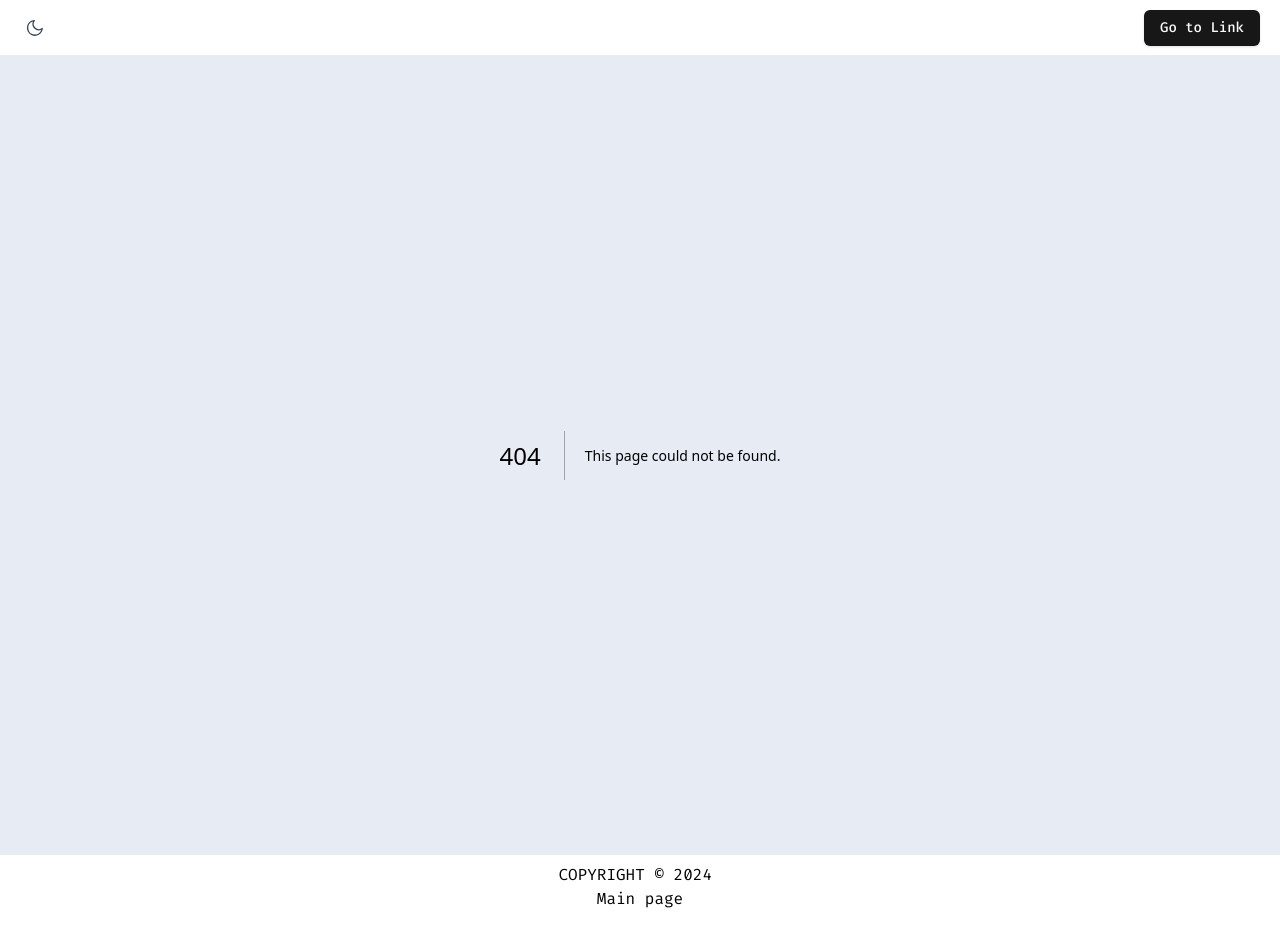
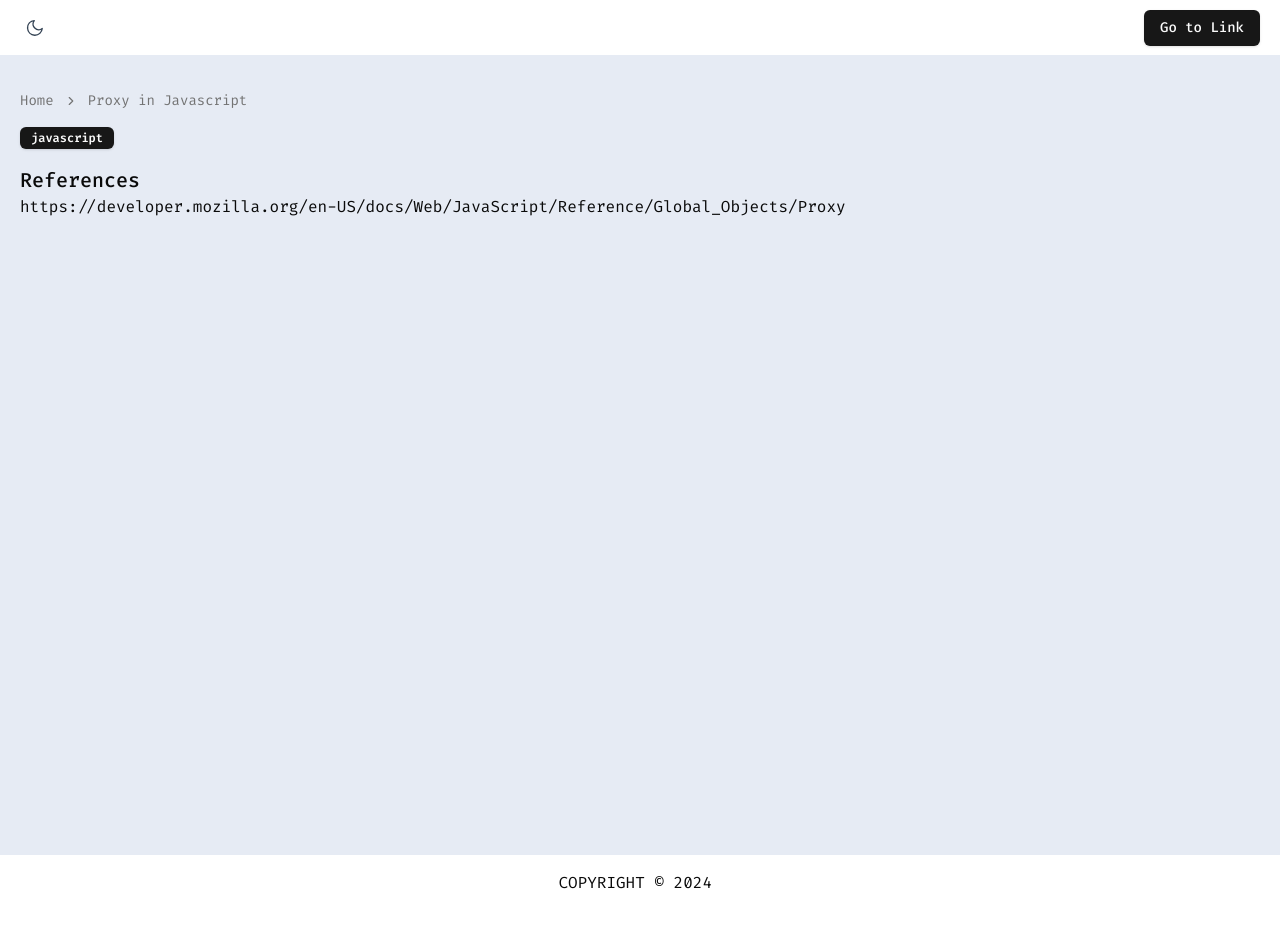
Before and after one commit to phamhongphuc1999/my-next-app, a Next.js app: page /js/proxy-object in a window 1280 px wide. Before the commit this address had no page. Before the commit the page ends 911 px from the top, so only its background shows below. Built offline with nearby package versions, Linux system fonts and the light colour scheme; what better-react-mathjax would draw is missing.

Commit message:
fix: mobx

```diff
--- /dev/null
+++ b/app/js/proxy-object/page.tsx
@@ -0,0 +1,27 @@
+import Link from 'next/link';
+import CommonContainer from 'src/components/box/CommonContainer';
+import TopicHeader from 'src/components/TopicHeader';
+
+export default function ProxyObject() {
+  return (
+    <CommonContainer>
+      <TopicHeader
+        seoProps={{ title: 'Proxy in Javascript' }}
+        breadcrumbProps={{
+          configs: [{ label: 'Home', link: '/' }, { label: 'Proxy in Javascript' }],
+        }}
+        tabProps={{ index: 6 }}
+      />
+      <div>
+        <p className="text-[20px] font-[500]">References</p>
+        <Link
+          href="https://developer.mozilla.org/en-US/docs/Web/JavaScript/Reference/Global_Objects/Proxy"
+          target="_blank"
+          className="mt-[1rem] break-words"
+        >
+          https://developer.mozilla.org/en-US/docs/Web/JavaScript/Reference/Global_Objects/Proxy
+        </Link>
+      </div>
+    </CommonContainer>
+  );
+}
--- a/src/components/LayoutWrapper/index.tsx
+++ b/src/components/LayoutWrapper/index.tsx
@@ -3,6 +3,7 @@
 import Link from 'next/link';
 import { ReactNode } from 'react';
 import Header from './Header';
+import { GithubIcon } from '../icons';
 
 interface Props {
   children: ReactNode;
@@ -15,10 +16,10 @@ export default function LayoutWrapper({ children }: Props) {
       <div className="bg-black-200">
         <div className="flex h-full flex-col justify-between pt-[55px]">
           <div className="min-h-screen">{children}</div>
-          <div className="flex h-[50px] w-full flex-col items-center border-t-black-350 bg-grey-50 py-[8px]">
+          <div className="flex w-full flex-col items-center border-t-black-350 bg-grey-50 py-[16px]">
             <p className="text-center">COPYRIGHT © {new Date().getFullYear()}&nbsp;</p>
-            <Link href="https://github.com/phamhongphuc1999/web-practice" target="_blank">
-              Main page
+            <Link href="https://github.com/phamhongphuc1999/my-next-app" target="_blank">
+              <GithubIcon className="mt-[4px] h-auto w-[32px]" fill="#ffffff" />
             </Link>
           </div>
         </div>
--- a/src/components/icons/index.tsx
+++ b/src/components/icons/index.tsx
@@ -51,3 +51,11 @@ export function CloseIcon(props: AppSvgProps) {
     </svg>
   );
 }
+
+export function GithubIcon(props: AppSvgProps) {
+  return (
+    <svg {...props} focusable="false" aria-hidden="true" viewBox="0 0 24 24">
+      <path d="M12 1.27a11 11 0 00-3.48 21.46c.55.09.73-.28.73-.55v-1.84c-3.03.64-3.67-1.46-3.67-1.46-.55-1.29-1.28-1.65-1.28-1.65-.92-.65.1-.65.1-.65 1.1 0 1.73 1.1 1.73 1.1.92 1.65 2.57 1.2 3.21.92a2 2 0 01.64-1.47c-2.47-.27-5.04-1.19-5.04-5.5 0-1.1.46-2.1 1.2-2.84a3.76 3.76 0 010-2.93s.91-.28 3.11 1.1c1.8-.49 3.7-.49 5.5 0 2.1-1.38 3.02-1.1 3.02-1.1a3.76 3.76 0 010 2.93c.83.74 1.2 1.74 1.2 2.94 0 4.21-2.57 5.13-5.04 5.4.45.37.82.92.82 2.02v3.03c0 .27.1.64.73.55A11 11 0 0012 1.27" />
+    </svg>
+  );
+}
--- a/src/configs/constance.ts
+++ b/src/configs/constance.ts
@@ -33,4 +33,5 @@ export const ReferenceConfig: Array<TopicType> = [
     link: '/flux-architecture',
   },
   { id: '6', title: 'Google tab manager and Google analytic', tabs: ['seo'], link: '/gtm-ga' },
+  { id: '7', title: 'Proxy in javascript', tabs: ['javascript'], link: '/js/proxy-object' },
 ];
--- a/src/configs/mobx-code.ts
+++ b/src/configs/mobx-code.ts
@@ -1,30 +1,66 @@
-export const Code1 = `class Person {
-  @observable firstName = "Michel";
-  @observable lastName = "Weststrate";
-  @observable nickName;
+export const Code1 = `import { action, autorun, computed, makeObservable, observable } from 'mobx';
 
-  @computed get fullName() {
-    return this.firstName + " " + this.lastName;
+class Person {
+  firstName: string;
+  lastName: string;
+  nickName: string;
+
+  constructor(firstName: string, lastName: string, nickName: string) {
+    this.firstName = firstName;
+    this.lastName = lastName;
+    this.nickName = nickName;
+
+    makeObservable(this, {
+      firstName: observable,
+      lastName: observable,
+      nickName: observable,
+      fullName: computed,
+      setFirstName: action,
+      setLastName: action,
+      setNickName: action,
+    });
+  }
+
+  get fullName() {
+    return this.firstName + ' ' + this.lastName;
+  }
+
+  setFirstName(firstName: string) {
+    this.firstName = firstName;
+  }
+
+  setLastName(lastName: string) {
+    this.lastName = lastName;
+  }
+
+  setNickName(nickName: string) {
+    this.nickName = nickName;
   }
 }
 
-const michel = new Person();
+const person = new Person('John', 'Doe', 'Dog');
 
-// Reaction: log the profile info whenever it changes
-autorun(() => console.log(person.nickName ? person.nickName : person.fullName));
-
-// Example React component that observes state
-const profileView = observer(props => {
-  if (props.person.nickName)
-    return <div>{props.person.nickName}</div>
-  else
-    return <div>{props.person.fullName}</div>
+autorun(() => {
+  console.log('auto run when firstName changed', person.firstName);
 });
 
-// Action:
-setTimeout(() => michel.nickName = "mweststrate", 5000)
+autorun(() => {
+  console.log('auto run when fullName change', person.fullName);
+});
 
-React.render(React.createElement(profileView, { person: michel }), document.body);`;
+autorun(() => {
+  console.log('auto run when nickName change', person.nickName);
+});
+
+autorun(() => {
+  console.log('auto run when firstName or nickName change', person.fullName, ',', person.nickName);
+});
+console.log('-----------------------------------1');
+person.setFirstName('ABC');
+console.log('-----------------------------------2');
+person.setLastName('DDDDD');
+console.log('-----------------------------------3');
+person.setNickName('AAAAAAAA');`;
 
 export const ProxyImplement = `const observables = new Map(); // Stores tracked values
 const dependencies = new Map(); // Maps state properties to dependent functions
--- a/src/views/state-management-page/MobXPage.tsx
+++ b/src/views/state-management-page/MobXPage.tsx
@@ -28,7 +28,7 @@ export default function MobXPage() {
         <span className="italic underline">Actions</span> and{' '}
         <span className="italic underline">Derivations</span>
       </AppArticle>
-      <p className="text-[20px] font-[500]">1. Observable state and derivations</p>
+      <p className="text-[20px] font-[500]">1. Overview</p>
       <AppArticle isFirst>
         Store state in MobX can be any structure like: plain objects, arrays, classes, cyclic data
         structures or references, it does not matter in MobX. MobX track state change through
@@ -65,6 +65,11 @@ export default function MobXPage() {
         <ArticleLI>
           <span className="font-[500]">Action</span>: All piece of code that modify state.
         </ArticleLI>
+        <ArticleLI>
+          <span className="font-[500]">Derivations</span>: derivations is anything can derivate from
+          the state without any further interaction, in other word, derivations are computed values
+          and reaction.
+        </ArticleLI>
       </ArticleUL>
       <AppArticle>
         In above figure, a action change observable state, computed value observes this change and
@@ -77,8 +82,15 @@ export default function MobXPage() {
             <DialogHeader>
               <DialogTitle>Lazy mode of computed value</DialogTitle>
               <DialogDescription>
-                Mobx always minimizes the number of calculations. Computed value only re-compute if
-                necessary when others need it as dependency.
+                <AppArticle>
+                  Mobx always minimizes the number of calculations. Computed value only re-compute
+                  if necessary when others need it as dependency.
+                </AppArticle>
+                <AppArticle>
+                  In my opinion, it is simply that re-call get (the function that calculate computed
+                  value when necessary). Off course, we are discussing in pure javascript, how MobX
+                  integrate to React will be mentioned later.
+                </AppArticle>
               </DialogDescription>
             </DialogHeader>
           </DialogContent>
--- a/tsconfig.json
+++ b/tsconfig.json
@@ -23,5 +23,5 @@
     "plugins": [{ "name": "next" }]
   },
   "include": ["next-env.d.ts", "**/*.ts", "**/*.tsx", ".next/types/**/*.ts", "tailwind.config.ts"],
-  "exclude": ["node_modules", "out", "dist"]
+  "exclude": ["node_modules", "out", "dist", "nodejs-test"]
 }
```
Also changed, not shown: 2 other files (tests, documents, lock files or other folders).
